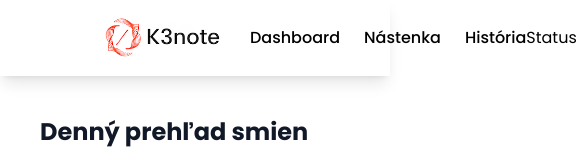
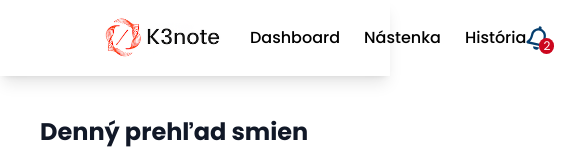
Before and after one commit to Cerw3xo/k3note, a Next.js app: page /dashboard in a window 390 px wide. Shown: the top 160 px of the page, 585 px wide, since content can reach past the window. Built offline with nearby package versions, Linux system fonts and the light colour scheme.

Commit message:
Iphone style notification badge

```diff
--- a/src/app/components/AppHeader.tsx
+++ b/src/app/components/AppHeader.tsx
@@ -5,7 +5,7 @@ import { useState } from "react";
 import { FaRegBell } from "react-icons/fa";
 
 export default function AppHeader() {
-  const [notificationCount, setNotificationCount] = useState(3);
+  const [notificationCount, setNotificationCount] = useState(2);
 
   return (
     <header className="bg-white shadow-lg px-20 py-3 flex items-center justify-between">
@@ -19,21 +19,37 @@ export default function AppHeader() {
       <div>
         <nav>
           <ul className="flex gap-x-6 text-md font-medium">
-            <li> Dashboard</li>
-            <li> Nástenka</li>
-            <li> História</li>
+            <li>Dashboard</li>
+            <li>Nástenka</li>
+            <li>História</li>
           </ul>
         </nav>
       </div>
 
-      <div className="flex items-center gap-x-5">
-        <p>Status</p>
-        <FaRegBell className="w-4 h-4 text-k3-green" />
-        <p className="text-k3-red">{notificationCount}</p>
-      </div>
+      <div className="flex items-center gap-x-10">
+        <div className="relative inline-block cursor-pointer group">
+          <FaRegBell className="w-6 h-6 text-k3-blue rotate-12 group-hover:rotate-0 group-hover:scale-110 transition-all duration-200 " />
 
-      <div>
-        <p className="flex text-md font-medium">Matej</p>
+          {notificationCount > 0 && (
+            <span
+              className="bg-k3-red
+               text-white text-xs
+               rounded-full
+               flex items-center justify-center
+               px-1
+               absolute
+                top-3
+                -right-1
+                min-w-[10px]
+                min-h-[10px]
+                "
+            >
+              {" "}
+              {notificationCount > 99 ? "99+" : notificationCount}
+            </span>
+          )}
+        </div>
+        <p className="flex text-md font-medium ">Matej</p>
       </div>
     </header>
   );
```
